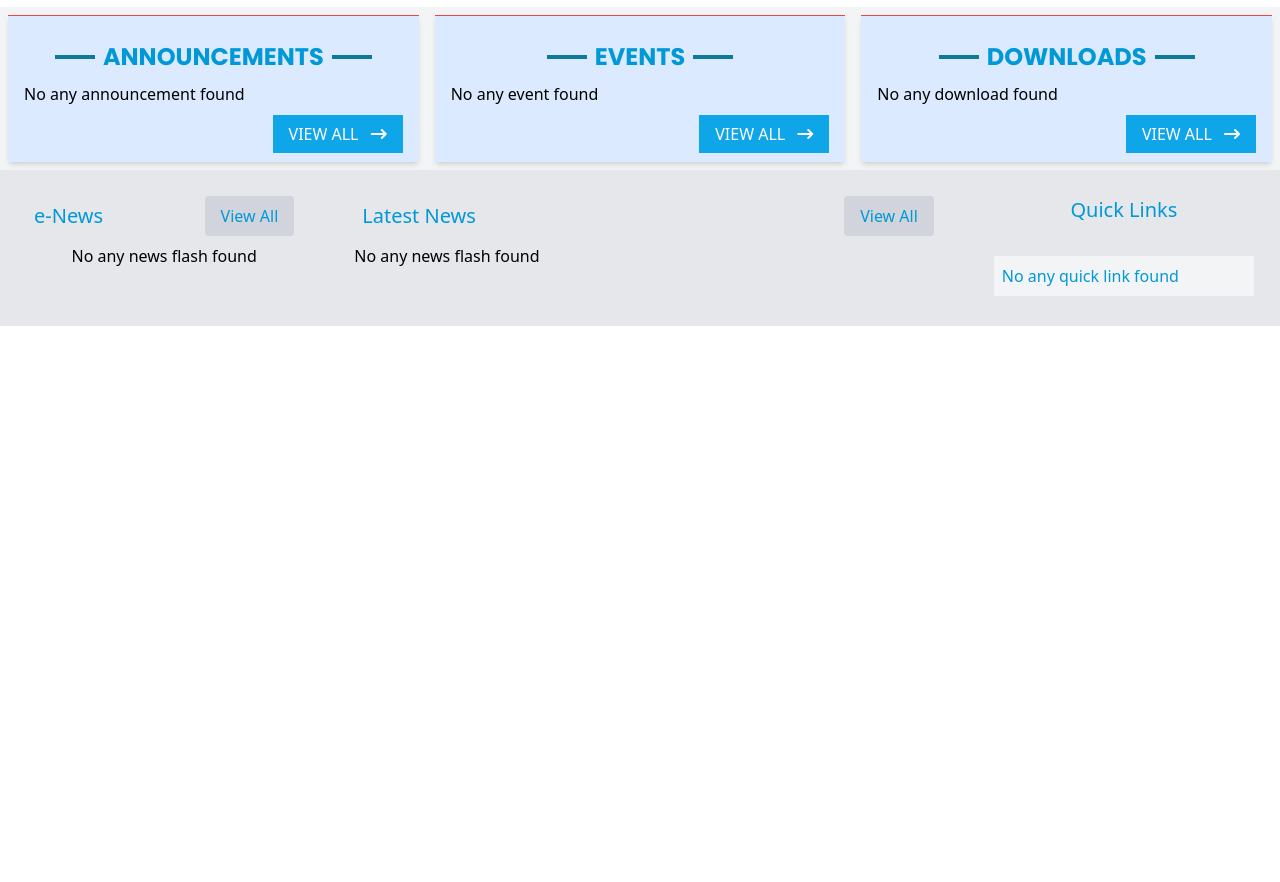
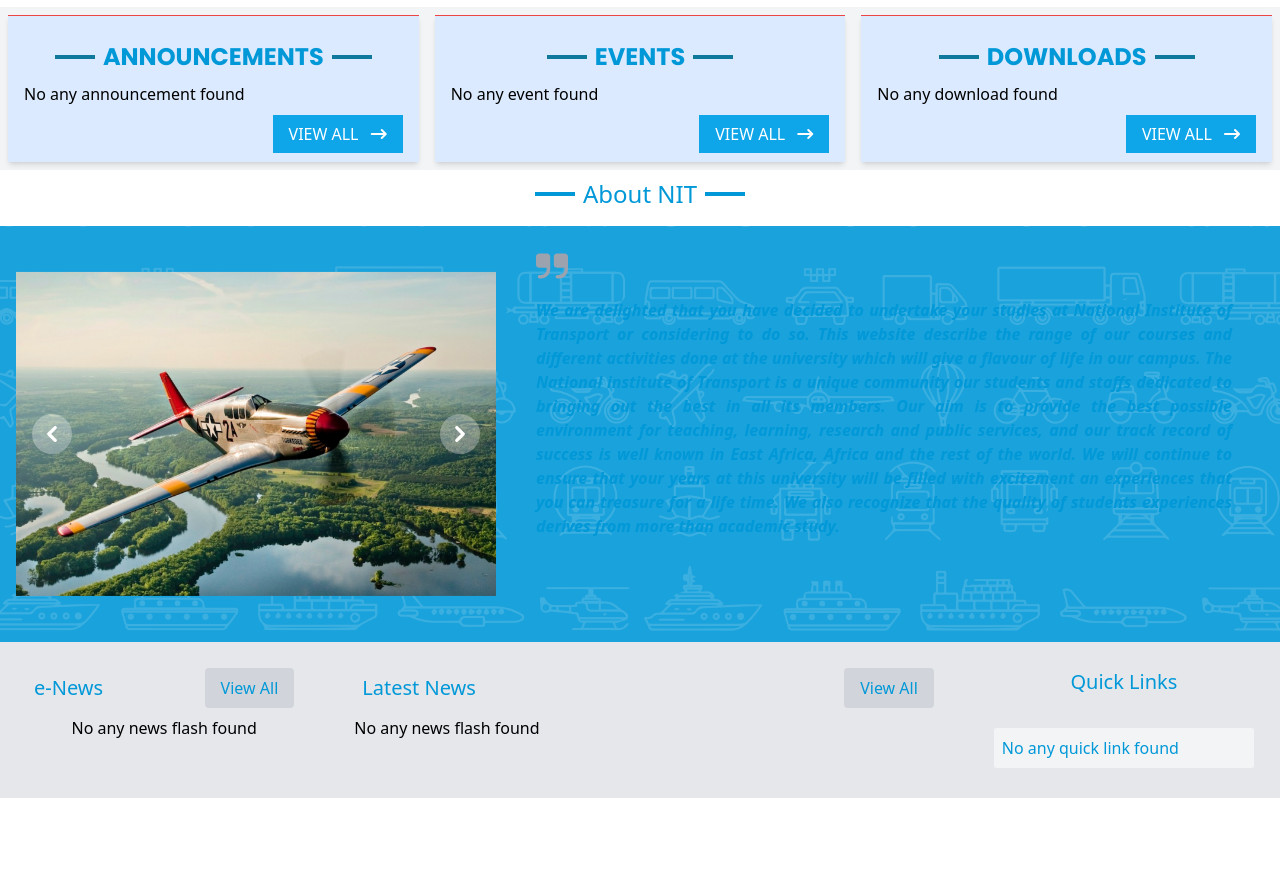
Before and after one commit to kamala96/nit_web, a Django app: template site_app/templates/index.html in a window 1280 px wide. Shown: the part 1387-2269 px from the top of the page. Before the commit the page ends 1713 px from the top, so only its background shows below. Run offline with Django 3.2, Linux system fonts and the light colour scheme; the template is opened without the code that fills it, so the values that code supplies are empty; some libraries are stand-ins or nearby versions.

Commit message:
added about session

```diff
--- /dev/null
+++ b/site_app/templates/about_us.html
@@ -0,0 +1,89 @@
+{% load static %} {% load tz %}
+
+<div class="p-2 relative flex justify-center items-center">
+
+            <span class="h-1 w-10 bg-primary"></span>
+            <h1 class="text-primary text-2xl mx-2">About NIT</h1>
+
+            <span class="h-1 w-10 bg-primary "></span>
+        </div>
+
+
+<section class="flex flex-col md:flex-row mt-2">
+
+
+
+
+<div class="relative overflow-hidden">
+
+
+    <div class="bg-primary opacity-90 absolute inset-0 z-0 bg-cover bg-center bg-no-repeat"  style="background-image: url({% static 'img/bg_about_2.png' %});"></div>
+
+
+
+    <div class="relative z-10 flex flex-wrap">
+      <div class="w-full md:w-2/5 lg:w-2/5 xl:w-2/5 p-4">
+
+
+
+
+
+<div id="animation-carousel" class="relative w-full" data-carousel="static">
+    <!-- Carousel wrapper -->
+    <div class="relative h-56 overflow-hidden rounded-lg md:h-96">
+         <!-- Item 1 -->
+        <div class="hidden duration-200 ease-linear" data-carousel-item>
+            <img src="{% static 'img/slide_about_1.png' %}" class="absolute block w-full -translate-x-1/2 -translate-y-1/2 top-1/2 left-1/2" alt="...">
+        </div>
+        <!-- Item 2 -->
+        <div class="hidden duration-200 ease-linear" data-carousel-item>
+            <img src="{% static 'img/slide_about_1.png' %}" class="absolute block w-full -translate-x-1/2 -translate-y-1/2 top-1/2 left-1/2" alt="...">
+        </div>
+
+    </div>
+    <!-- Slider controls -->
+    <button type="button" class="absolute top-0 start-0 z-30 flex items-center justify-center h-full px-4 cursor-pointer group focus:outline-none" data-carousel-prev>
+        <span class="inline-flex items-center justify-center w-10 h-10 rounded-full bg-white/30 dark:bg-gray-800/30 group-hover:bg-white/50 dark:group-hover:bg-gray-800/60 group-focus:ring-4 group-focus:ring-white dark:group-focus:ring-gray-800/70 group-focus:outline-none">
+            <svg class="w-4 h-4 text-white dark:text-gray-800 rtl:rotate-180" aria-hidden="true" xmlns="http://www.w3.org/2000/svg" fill="none" viewBox="0 0 6 10">
+                <path stroke="currentColor" stroke-linecap="round" stroke-linejoin="round" stroke-width="2" d="M5 1 1 5l4 4"/>
+            </svg>
+            <span class="sr-only">Previous</span>
+        </span>
+    </button>
+    <button type="button" class="absolute top-0 end-0 z-30 flex items-center justify-center h-full px-4 cursor-pointer group focus:outline-none" data-carousel-next>
+        <span class="inline-flex items-center justify-center w-10 h-10 rounded-full bg-white/30 dark:bg-gray-800/30 group-hover:bg-white/50 dark:group-hover:bg-gray-800/60 group-focus:ring-4 group-focus:ring-white dark:group-focus:ring-gray-800/70 group-focus:outline-none">
+            <svg class="w-4 h-4 text-white dark:text-gray-800 rtl:rotate-180" aria-hidden="true" xmlns="http://www.w3.org/2000/svg" fill="none" viewBox="0 0 6 10">
+                <path stroke="currentColor" stroke-linecap="round" stroke-linejoin="round" stroke-width="2" d="m1 9 4-4-4-4"/>
+            </svg>
+            <span class="sr-only">Next</span>
+        </span>
+    </button>
+</div>
+
+
+
+
+      </div>
+      <div class="w-full md:w-3/5 lg:w-3/5 xl:w-3/5">
+        <!-- Content for the second column -->
+        <div class="w-full ">
+            <div class=" p-6">
+                <!-- Content for col-8 -->
+
+
+            <blockquote class="text-base italic font-semibold text-primary dark:text-white">
+                <svg class="w-8 h-8 text-gray-400 dark:text-white mb-4" aria-hidden="true" xmlns="http://www.w3.org/2000/svg" fill="currentColor" viewBox="0 0 18 14">
+                    <path d="M6 0H2a2 2 0 0 0-2 2v4a2 2 0 0 0 2 2h4v1a3 3 0 0 1-3 3H2a1 1 0 0 0 0 2h1a5.006 5.006 0 0 0 5-5V2a2 2 0 0 0-2-2Zm10 0h-4a2 2 0 0 0-2 2v4a2 2 0 0 0 2 2h4v1a3 3 0 0 1-3 3h-1a1 1 0 0 0 0 2h1a5.006 5.006 0 0 0 5-5V2a2 2 0 0 0-2-2Z"/>
+                </svg>
+                <p class="text-justify mr-6">We are delighted that you have decided to undertake your studies at National Institute of Transport or considering to do so. This website describe the range of our courses and different activities done at the university which will give a flavour of life in our campus. The National institute of Transport is a unique community our students and staffs dedicated to bringing out the best in all its members. Our aim is to provide the best possible environment for teaching, learning, research and public services, and our track record of success is well known in East Africa, Africa and the rest of the world. We will continue to ensure that your years at this university will be filled with excitement an experiences that you can treasure for a life time. We also recognize that the quality of students experiences derives from more than academic study.</p>
+            </blockquote>
+
+            </div>
+        </div>
+       </div>
+    </div>
+  </div>
+
+
+
+</section>
--- a/site_app/templates/index.html
+++ b/site_app/templates/index.html
@@ -9,6 +9,7 @@
 {% include 'search.html' %}
 {% include 'rector_note.html' %}
 {% include 'news_segment.html' with announcements=announcements events=events links=links %}
+{% include 'about_us.html' %}
 {% include 'news_flash.html' with news_flash=news_flash quick_links=quick_links news=news %}
 
 {% endblock content %}
--- a/site_app/templates/rector_note.html
+++ b/site_app/templates/rector_note.html
@@ -31,15 +31,15 @@
       <div class="w-full md:w-3/5 lg:w-3/5 xl:w-3/5">
         <!-- Content for the second column -->
         <div class="w-full ">
-            <div class=" p-6">
+            <div class="p-6">
                 <!-- Content for col-8 -->
 
 
-            <blockquote class="text-sm italic font-semibold text-primary dark:text-gray-700">
+            <blockquote class="text-base italic font-semibold text-primary dark:text-gray-700">
                 <svg class="w-8 h-8 text-gray-400 dark:text-primary mb-4" aria-hidden="true" xmlns="http://www.w3.org/2000/svg" fill="currentColor" viewBox="0 0 18 14">
                     <path d="M6 0H2a2 2 0 0 0-2 2v4a2 2 0 0 0 2 2h4v1a3 3 0 0 1-3 3H2a1 1 0 0 0 0 2h1a5.006 5.006 0 0 0 5-5V2a2 2 0 0 0-2-2Zm10 0h-4a2 2 0 0 0-2 2v4a2 2 0 0 0 2 2h4v1a3 3 0 0 1-3 3h-1a1 1 0 0 0 0 2h1a5.006 5.006 0 0 0 5-5V2a2 2 0 0 0-2-2Z"/>
                 </svg>
-                <p>"We are delighted that you have decided to undertake your studies at National Institute of Transport or considering to do so. This website describe the range of our courses and different activities done at the university which will give a flavour of life in our campus. The National institute of Transport is a unique community our students and staffs dedicated to bringing out the best in all its members. Our aim is to provide the best possible environment for teaching, learning, research and public services, and our track record of success is well known in East Africa, Africa and the rest of the world. We will continue to ensure that your years at this university will be filled with excitement an experiences that you can treasure for a life time. We also recognize that the quality of students experiences derives from more than academic study."</p>
+                <p class="text-justify mr-6">We are delighted that you have decided to undertake your studies at National Institute of Transport or considering to do so. This website describe the range of our courses and different activities done at the university which will give a flavour of life in our campus. The National institute of Transport is a unique community our students and staffs dedicated to bringing out the best in all its members. Our aim is to provide the best possible environment for teaching, learning, research and public services, and our track record of success is well known in East Africa, Africa and the rest of the world. We will continue to ensure that your years at this university will be filled with excitement an experiences that you can treasure for a life time. We also recognize that the quality of students experiences derives from more than academic study.</p>
             </blockquote>
 
             </div>
--- a/templates/footer.html
+++ b/templates/footer.html
@@ -1,5 +1,5 @@
 <footer
-  class="fixed bottom-0 left-0 w-full flex items-center justify-start font-bold bg-primary text-white h-24 mt-24 opacity-90 md:justify-center"
+  class="fixed z-30 bottom-0 left-0 w-full flex items-center justify-start font-bold bg-primary text-white h-24 mt-24 opacity-90 md:justify-center"
 >
   <p class="ml-2">
     {% now "Y" as current_year %} Copyright &copy;{{ current_year }}, All Rights
```
Also changed, not shown: static/img/bg_about.png (added), static/img/bg_about_2.png (added), static/img/bg_about_nit.png (added), static/img/slide_about_1.png (added), 3 other files.
